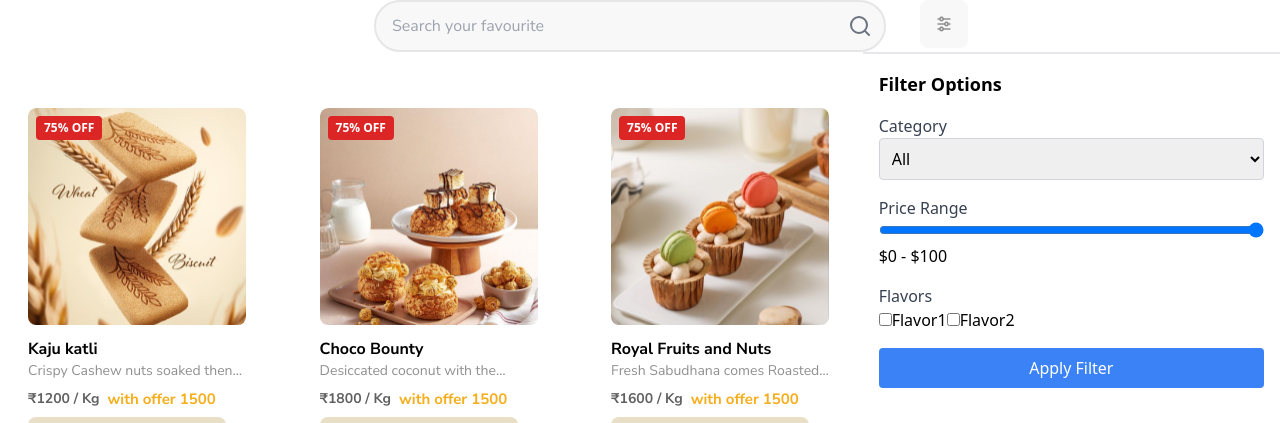
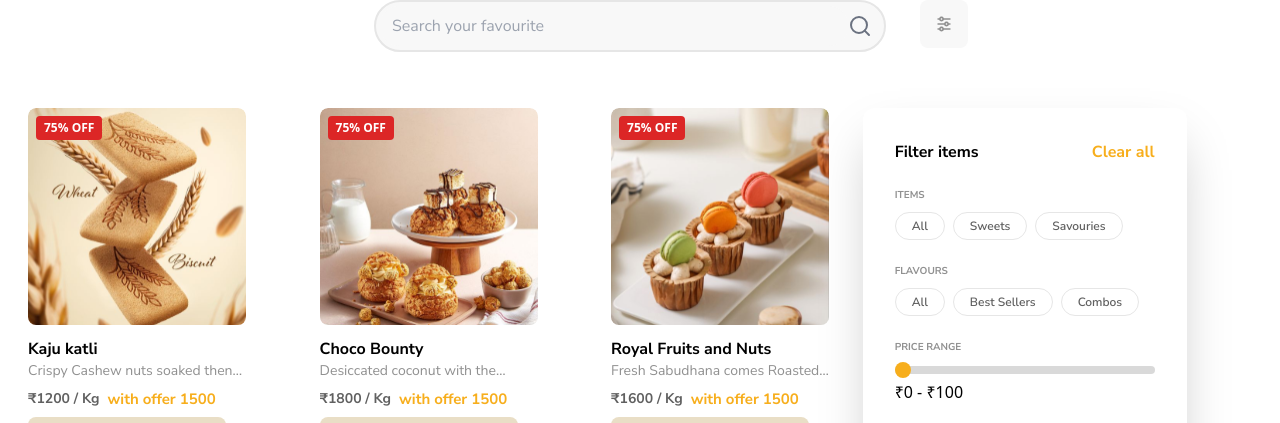
Before and after one commit to sanjvj/Annapoorna-mithais, a React (Vite) app in the folder frontend/: page / in a window 1280 px wide. Both pictures are taken after a click on the element 944 px from the left and 1117 px from the top of the page. Shown: the part 1094-1517 px from the top of the page. Built offline with nearby package versions, Linux system fonts and the light colour scheme.

Commit message:
Filter Design

```diff
--- a/frontend/src/App.css
+++ b/frontend/src/App.css
@@ -2,3 +2,29 @@
 .filter-yellow {
     filter: brightness(0) saturate(100%) invert(74%) sepia(93%) saturate(2433%) hue-rotate(359deg) brightness(103%) contrast(101%);
   }
+
+  input[type='range']::-webkit-slider-thumb {
+    -webkit-appearance: none;
+    appearance: none;
+    width: 16px;
+    height: 16px;
+    border-radius: 50%;
+    background: #F7AE1C;
+    cursor: pointer;
+  }
+
+  input[type='range']::-moz-range-thumb {
+    width: 16px;
+    height: 16px;
+    border-radius: 50%;
+    background: #F7AE1C;
+    cursor: pointer;
+  }
+
+  input[type='range']::-ms-thumb {
+    width: 16px;
+    height: 16px;
+    border-radius: 50%;
+    background: #F7AE1C;
+    cursor: pointer;
+  }
--- a/frontend/src/components/Filter.jsx
+++ b/frontend/src/components/Filter.jsx
@@ -1,80 +1,108 @@
-import React, { useState } from 'react';
+import React, { useState } from "react";
+import "../App.css";
 
 const FilterComponent = ({ isOpen, applyFilters }) => {
-  const [selectedCategory, setSelectedCategory] = useState('');
+  const [selectedCategory, setSelectedCategory] = useState("");
   const [priceRange, setPriceRange] = useState([0, 100]);
   const [flavors, setFlavors] = useState([]);
+  const [activeItem, setActiveItem] = useState(""); // State to track active item button
+  const [activeFlavor, setActiveFlavor] = useState(""); // State to track active flavor button
 
   const handleApplyFilters = () => {
     applyFilters({ selectedCategory, priceRange, flavors });
   };
 
+  const toggleActiveItem = (item) => {
+    setActiveItem((prevItem) => (prevItem === item ? "" : item));
+  };
+
+  const toggleActiveFlavor = (flavor) => {
+    setActiveFlavor((prevFlavor) => (prevFlavor === flavor ? "" : flavor));
+  };
+
   return (
-    <div className={`fixed inset-x-0 bottom-0 transform ${isOpen ? 'translate-y-0' : 'translate-y-full'} transition-transform duration-300 ease-in-out bg-white z-50  md:static md:translate-y-0`}>
-      <div className="p-4 border-t-2 border-gray-200 h-full">
-        <h2 className="text-lg font-bold mb-4">Filter Options</h2>
-        <div className="mb-4">
-          <label className="block text-gray-700">Category</label>
-          <select
-            value={selectedCategory}
-            onChange={(e) => setSelectedCategory(e.target.value)}
-            className="w-full border border-gray-300 rounded p-2 "
-          >
-            <option value="">All</option>
-            <option value="Category1">Category1</option>
-            <option value="Category2">Category2</option>
-            {/* Add more categories as needed */}
-          </select>
+    <div
+      className={`fixed inset-x-0 bottom-0 transform ${
+        isOpen ? "translate-y-0" : "translate-y-full"
+      } transition-transform duration-300 md:w-[324px] h-[747px] rounded-xl shadow-2xl mt-14 ease-in-out bg-white z-50 md:static md:translate-y-0`}
+    >
+      <div className="p-[32px] rounded-2xl">
+        <div className="flex justify-between">
+          <h2 className="text-[16px] font-Nunito font-bold mb-4">
+            Filter items
+          </h2>
+          <h2 className="text-[16px] font-Nunito font-bold mb-4 text-[#F7AE1C]">
+            Clear all
+          </h2>
         </div>
         <div className="mb-4">
-          <label className="block text-gray-700">Price Range</label>
+          <label className="font-Nunito text-[10px] text-[#909090] font-bold">
+            ITEMS
+          </label>
+          <div className="flex gap-2 mt-2">
+            {["All", "Sweets", "Savouries"].map((item) => (
+              <button
+                key={item}
+                onClick={() => toggleActiveItem(item)}
+                className={`rounded-full py-[4px] px-[16px] border border-[#E6E6E6] font-Nunito text-[12px] font-semibold ${
+                  activeItem === item ? "bg-[#F7AE1C] text-white" : "text-[#606060]"
+                }`}
+              >
+                {item}
+              </button>
+            ))}
+          </div>
+        </div>
+
+        <div className="mb-4">
+          <label className="font-Nunito text-[10px] text-[#909090] font-bold">
+            FLAVOURS
+          </label>
+          <div className="flex gap-2 mt-2">
+            {["All", "Best Sellers", "Combos"].map((flavor) => (
+              <button
+                key={flavor}
+                onClick={() => toggleActiveFlavor(flavor)}
+                className={`rounded-full py-[4px] px-[16px] border border-[#E6E6E6] font-Nunito text-[12px] font-semibold ${
+                  activeFlavor === flavor ? "bg-[#F7AE1C] text-white" : "text-[#606060]"
+                }`}
+              >
+                {flavor}
+              </button>
+            ))}
+          </div>
+        </div>
+
+        <div className="mb-4">
+          <label className="font-Nunito text-[10px] text-[#909090] font-bold">
+            PRICE RANGE
+          </label>
           <input
             type="range"
-            min="0"
-            max="100"
+            min="100"
+            max="2000"
             value={priceRange[1]}
-            onChange={(e) => setPriceRange([0, e.target.value])}
+            onChange={(e) => setPriceRange([100, e.target.value])}
             className="w-full"
+            style={{
+              background: `linear-gradient(to right, #F7AE1C 0%, #F7AE1C ${
+                (priceRange[1] - 100) / 19
+              }%, #D9D9D9 ${(priceRange[1] - 100) / 19}%, #D9D9D9 100%)`,
+              WebkitAppearance: "none",
+              appearance: "none",
+              height: "8px",
+              borderRadius: "5px",
+              outline: "none",
+              transition: "background 0.3s ease-in-out",
+            }}
           />
-          <span>{`$${priceRange[0]} - $${priceRange[1]}`}</span>
+          <span>{`₹${priceRange[0]} - ₹${priceRange[1]}`}</span>
         </div>
-        <div className="mb-4">
-          <label className="block text-gray-700">Flavors</label>
-          <div>
-            <label>
-              <input
-                type="checkbox"
-                value="Flavor1"
-                checked={flavors.includes('Flavor1')}
-                onChange={(e) => {
-                  if (e.target.checked) {
-                    setFlavors([...flavors, 'Flavor1']);
-                  } else {
-                    setFlavors(flavors.filter((flavor) => flavor !== 'Flavor1'));
-                  }
-                }}
-              />
-              Flavor1
-            </label>
-            <label>
-              <input
-                type="checkbox"
-                value="Flavor2"
-                checked={flavors.includes('Flavor2')}
-                onChange={(e) => {
-                  if (e.target.checked) {
-                    setFlavors([...flavors, 'Flavor2']);
-                  } else {
-                    setFlavors(flavors.filter((flavor) => flavor !== 'Flavor2'));
-                  }
-                }}
-              />
-              Flavor2
-            </label>
-            {/* Add more flavors as needed */}
-          </div>
-        </div>
-        <button onClick={handleApplyFilters} className="w-full bg-blue-500 text-white py-2 rounded">
+
+        <button
+          onClick={handleApplyFilters}
+          className="w-full bg-[#332D21] rounded-lg text-white py-2 mt-4"
+        >
           Apply Filter
         </button>
       </div>
--- a/frontend/src/components/FoodDisplay/FoodDisplay.jsx
+++ b/frontend/src/components/FoodDisplay/FoodDisplay.jsx
@@ -77,8 +77,11 @@ const FoodDisplay = ({ category, searchTerm }) => {
     handleCloseOverlay();
   };
   const applyFilters = (filters) => {
-    console.log("Filters applied:", filters);
-    // Implement filter logic here
+    const { selectedCategory } = filters;
+    const newFilteredFoodList = food_list.filter((item) => {
+      return selectedCategory === "All" || item.category === selectedCategory;
+    });
+    setFilteredFoodList(newFilteredFoodList);
   };
 
   return (
@@ -96,7 +99,7 @@ const FoodDisplay = ({ category, searchTerm }) => {
             className={`${
               filterSelected ? "md:col-span-2" : "md:col-span-3"
             } w-[328px] md:w-full grid gap-3 md:gap-8 lg:gap-10 grid-cols-2 md:grid-cols-3 mx-auto ${
-              filterSelected ? "md:grid-cols-2 lg:grid-cols-3" : "md:gird-cols-3 lg:grid-cols-4"
+              filterSelected ? "md:grid-cols-2 md:max-w-screen-lg mx-auto lg:grid-cols-3" : "md:grid-cols-3 lg:grid-cols-4 "
             }  mt-14 mx-auto md:max-w-screen-xl mb-10`}
           >
             {filteredFoodList.map((item, index) => (
```
